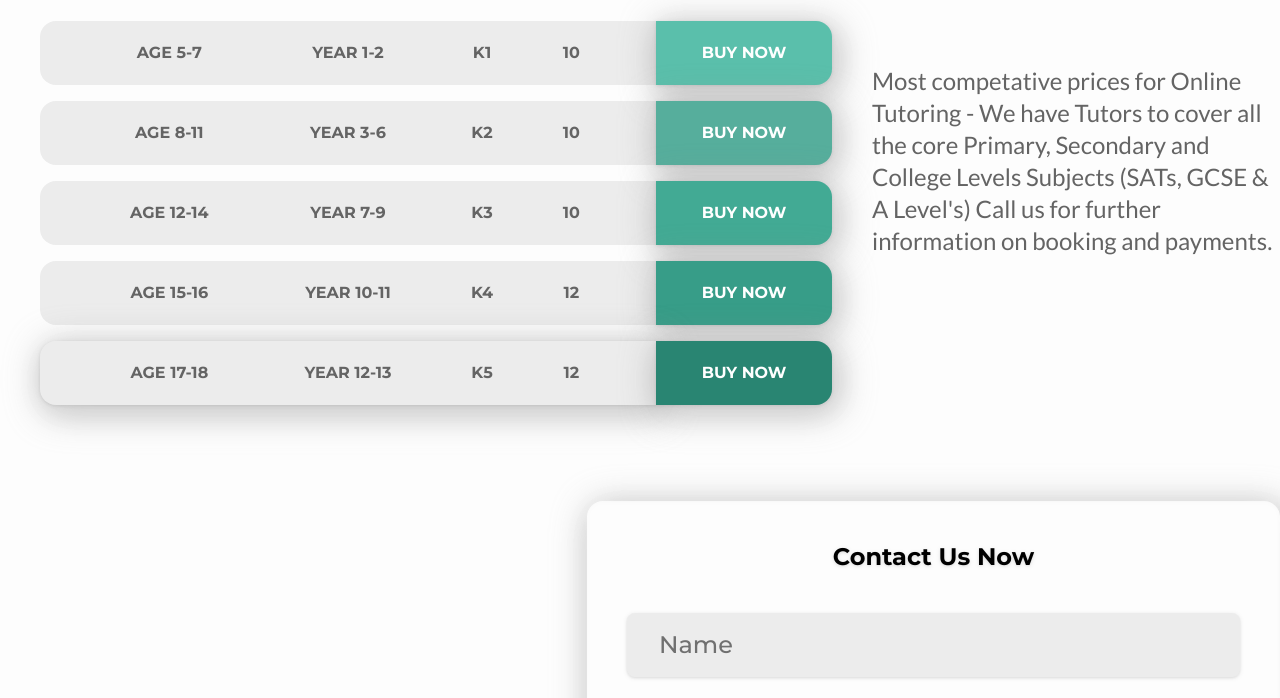
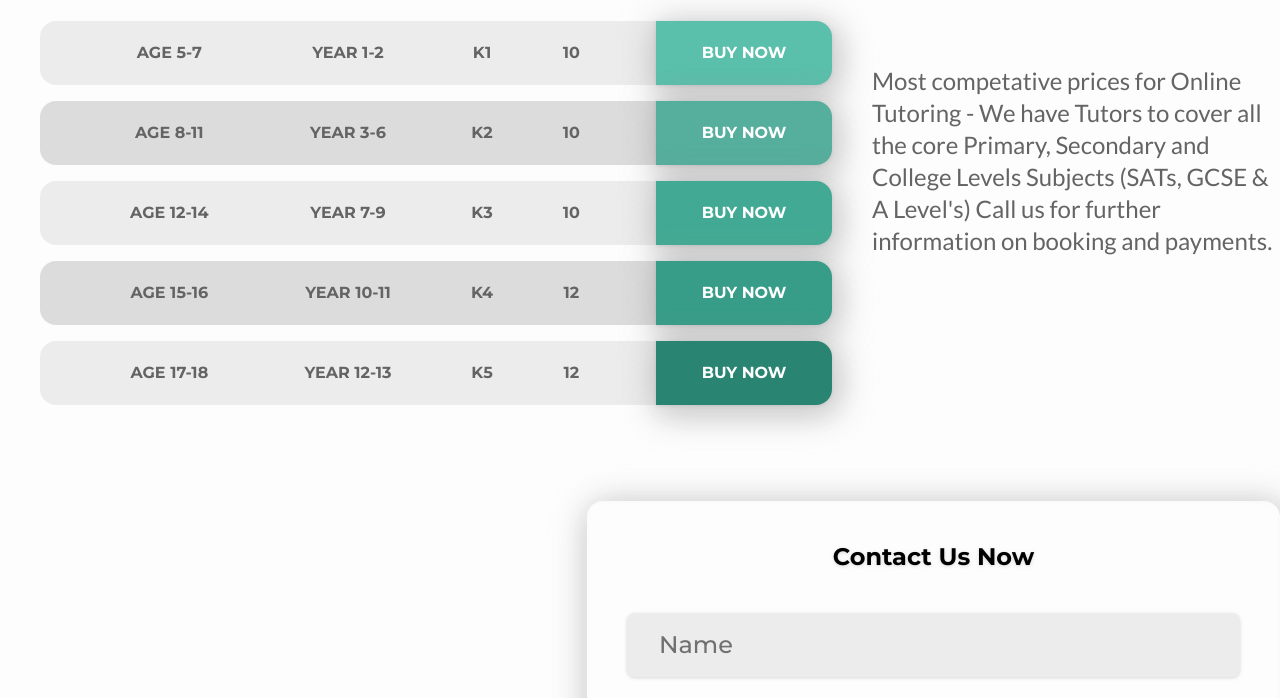
Before and after one commit to wared2003/rattrapages-Edouard-Nicolas, a website: page 02 – Architecture front-end/index.html in a window 1280 px wide. Shown: the part 4200-4898 px from the top of the page. Drawn offline with nearby package versions, Linux system fonts and the light colour scheme; files that its build step writes are made by us from their sources.

Commit message:
[update]formule array bg color and remove drop shadow

```diff
--- a/02 – Architecture front-end/index.html
+++ b/02 – Architecture front-end/index.html
@@ -200,7 +200,7 @@
             </div>
 
             <div class="flex flex-row items-end justify-start px-10">
-                <div class="px-10 items-center bg-bcg-lightgrey rounded-tl-2xl rounded-bl-2xl rounded-d-a h-16 uppercase  wi-866px formul-grid-row">
+                <div class="px-10 items-center bg-bcg-grey rounded-tl-2xl rounded-bl-2xl rounded-d-a h-16 uppercase  wi-866px formul-grid-row">
                     <p class="text-base text-grey font-bold font-montserrat ">Age 8-11</p>
                     <p class="text-base text-grey font-bold font-montserrat ">YEAR 3-6</p>
                     <p class="text-base text-grey font-bold font-montserrat ">K2</p>
@@ -220,7 +220,7 @@
             </div>
 
             <div class="flex flex-row items-end justify-start px-10">
-                <div class="px-10 items-center bg-bcg-lightgrey rounded-tl-2xl rounded-bl-2xl rounded-d-a h-16 uppercase  wi-866px formul-grid-row">
+                <div class="px-10 items-center bg-bcg-grey rounded-tl-2xl rounded-bl-2xl rounded-d-a h-16 uppercase  wi-866px formul-grid-row">
                     <p class="text-base text-grey font-bold font-montserrat ">Age 15-16</p>
                     <p class="text-base text-grey font-bold font-montserrat ">YEAR 10-11</p>
                     <p class="text-base text-grey font-bold font-montserrat ">K4</p>
@@ -230,7 +230,7 @@
             </div>
 
             <div class="flex flex-row items-end justify-start px-10">
-                <div class="px-10 items-center bg-bcg-lightgrey rounded-tl-2xl rounded-bl-2xl rounded-d-a h-16 uppercase  wi-866px formul-grid-row drop-shadow">
+                <div class="px-10 items-center bg-bcg-lightgrey rounded-tl-2xl rounded-bl-2xl rounded-d-a h-16 uppercase  wi-866px formul-grid-row">
                     <p class="text-base text-grey font-bold font-montserrat ">Age 17-18</p>
                     <p class="text-base text-grey font-bold font-montserrat ">YEAR 12-13</p>
                     <p class="text-base text-grey font-bold font-montserrat ">K5</p>
```
